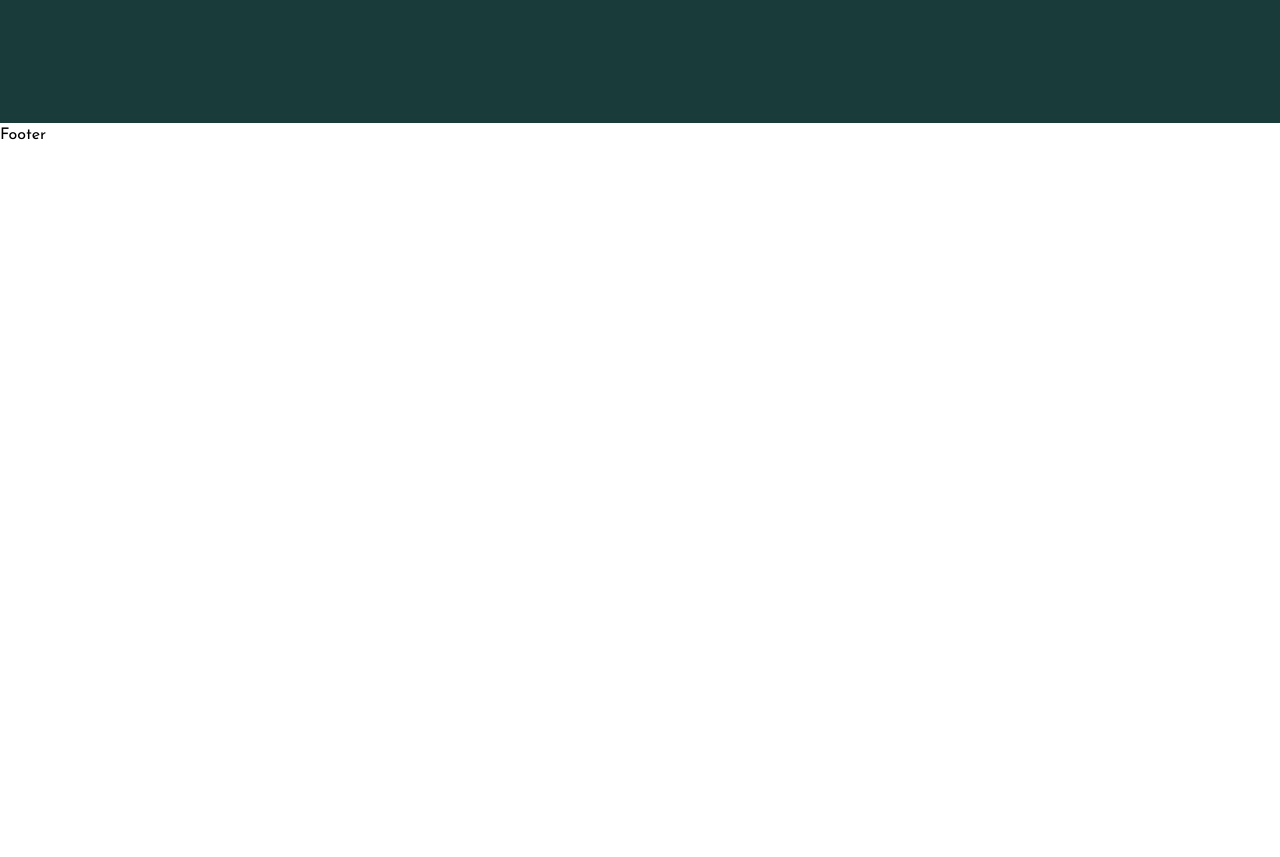
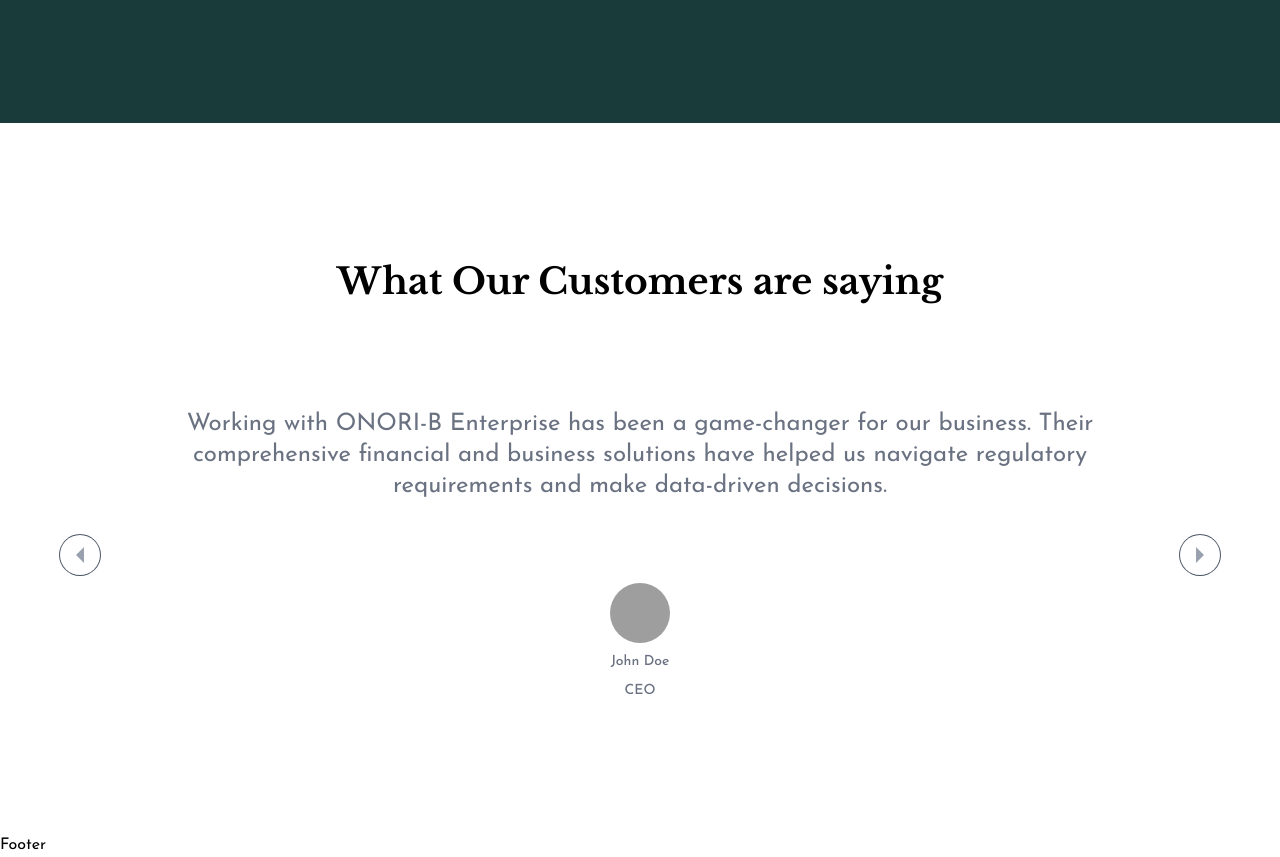
Before and after one commit to herihermansyah/bussiness-landing-page-exploration, a Next.js app: page / in a window 1280 px wide. Shown: the part 3140-3997 px from the top of the page. Before the commit the page ends 3287 px from the top, so only its background shows below. Built offline with nearby package versions, Linux system fonts and the light colour scheme; grey boxes are pictures that could not be loaded.

Commit message:
create testimonial section, layout swiper js and animation motion dev

```diff
--- a/next.config.ts
+++ b/next.config.ts
@@ -1,8 +1,16 @@
-import type { NextConfig } from "next";
+import type {NextConfig} from "next";
 
 const nextConfig: NextConfig = {
   /* config options here */
   reactCompiler: true,
+  images: {
+    remotePatterns: [
+      {
+        protocol: "https",
+        hostname: "images.unsplash.com",
+      },
+    ],
+  },
 };
 
 export default nextConfig;
--- a/src/app/page.tsx
+++ b/src/app/page.tsx
@@ -1,6 +1,7 @@
 import AboutSection from "@/components/sections/about-section";
 import HeroSection from "@/components/sections/hero-section";
 import ServiceSection from "@/components/sections/service-section";
+import TestimonialSection from "@/components/sections/testimonial-section";
 import VissionMissionSection from "@/components/sections/vission-mission-section";
 import React from "react";
 
@@ -11,6 +12,7 @@
       <ServiceSection />
       <AboutSection />
       <VissionMissionSection />
+      <TestimonialSection />
     </div>
   );
 };
--- a/src/components/sections/testimonial-section.tsx
+++ b/src/components/sections/testimonial-section.tsx
@@ -0,0 +1,152 @@
+"use client";
+import React from "react";
+import WrapperMain from "../wrapper-main";
+import {Swiper, SwiperSlide} from "swiper/react";
+import "swiper/css";
+import Image from "next/image";
+import {Navigation, Mousewheel} from "swiper/modules";
+import {IoMdArrowDropright} from "react-icons/io";
+import {IoMdArrowDropleft} from "react-icons/io";
+import {cn} from "@/lib/utils";
+import {motion, Variants} from "motion/react";
+
+const testimonialData = Array.from({length: 10}, (_, index) => ({
+  id: index + 1,
+  name: "John Doe",
+  position: "CEO",
+  comment:
+    "Working with ONORI-B Enterprise has been a game-changer for our business. Their comprehensive financial and business solutions have helped us navigate regulatory requirements and make data-driven decisions.",
+  image:
+    "https://images.unsplash.com/photo-1564564321837-a57b7070ac4f?q=80&w=1176&auto=format&fit=crop&ixlib=rb-4.1.0&ixid=M3wxMjA3fDB8MHxwaG90by1wYWdlfHx8fGVufDB8fHx8fA%3D%3D",
+}));
+
+const containerVariants: Variants = {
+  hidden: {
+    opacity: 0,
+  },
+  visible: {
+    opacity: 1,
+    transition: {
+      delayChildren: 0.3,
+      staggerChildren: 0.3,
+      ease: "easeInOut",
+    },
+  },
+};
+
+const itemVariants: Variants = {
+  hidden: {
+    opacity: 0,
+    y: -50,
+  },
+  visible: {
+    opacity: 1,
+    y: 0,
+    transition: {
+      type: "spring",
+      stiffness: 100,
+      damping: 15,
+    },
+  },
+};
+
+const TestimonialSection = () => {
+  return (
+    <motion.section
+      variants={containerVariants}
+      initial="hidden"
+      whileInView="visible"
+      viewport={{once: true, amount: 0.2}}
+      className="py-33"
+    >
+      <WrapperMain className="flex flex-col gap-25 relative">
+        <motion.h2
+          variants={itemVariants}
+          className="text-[36px] font-bold font-libre-baskerville text-center"
+        >
+          What Our Customers are saying
+        </motion.h2>
+        <Swiper
+          slidesPerView={1}
+          loop={true}
+          mousewheel={{forceToAxis: true}}
+          navigation={{
+            nextEl: ".swiper-button-next",
+            prevEl: ".swiper-button-prev",
+          }}
+          modules={[Navigation, Mousewheel]}
+          className="w-full"
+        >
+          {testimonialData.map((item) => (
+            <SwiperSlide key={item.id}>
+              <div className="flex flex-col items-center gap-20">
+                <motion.p
+                  variants={itemVariants}
+                  className="text-[24px] lg:w-250 text-center text-gray-500 leading-[130%]"
+                >
+                  {item.comment}
+                </motion.p>
+                <div className="flex flex-col text-center items-center gap-2 text-gray-500">
+                  <motion.div
+                    variants={itemVariants}
+                    className="w-15 h-15 relative rounded-full overflow-hidden"
+                  >
+                    <Image
+                      src={item.image}
+                      alt={item.name}
+                      fill
+                      className="object-cover object-top"
+                    />
+                  </motion.div>
+                  <motion.h3
+                    variants={itemVariants}
+                    className="font-medium text-[14px]"
+                  >
+                    {item.name}
+                  </motion.h3>
+                  <motion.h4
+                    variants={itemVariants}
+                    className="font-medium text-[14px] uppercase"
+                  >
+                    {item.position}
+                  </motion.h4>
+                </div>
+              </div>
+            </SwiperSlide>
+          ))}
+          {/* navigation */}
+          <motion.button
+            initial={{opacity: 0, scale: 0}}
+            animate={{opacity: 1, scale: 1}}
+            transition={{damping: 15, stiffness: 100, type: "spring", delay: 0.4}}
+            className={cn(
+              "swiper-button-prev absolute top-1/2 -translate-y-1/2 left-5 z-5",
+              "text-[32px] rounded-full p-1 w-10 h-10",
+              "cursor-pointer ring ring-gray-300 text-gray-400",
+              "hover:text-gray-600 ring-gray-600 active:scale-98",
+              "bg-white",
+            )}
+          >
+            <IoMdArrowDropleft />
+          </motion.button>
+          <motion.button
+            initial={{opacity: 0, scale: 0}}
+            animate={{opacity: 1, scale: 1}}
+            transition={{damping: 15, stiffness: 100, type: "spring", delay: 0.4}}
+            className={cn(
+              "swiper-button-next absolute top-1/2 -translate-y-1/2 right-5 z-5",
+              "text-[32px] rounded-full p-1 w-10 h-10",
+              "cursor-pointer ring ring-gray-300 text-gray-400",
+              "hover:text-gray-600 ring-gray-600 active:scale-98",
+              "bg-white",
+            )}
+          >
+            <IoMdArrowDropright />
+          </motion.button>
+        </Swiper>
+      </WrapperMain>
+    </motion.section>
+  );
+};
+
+export default TestimonialSection;
```
